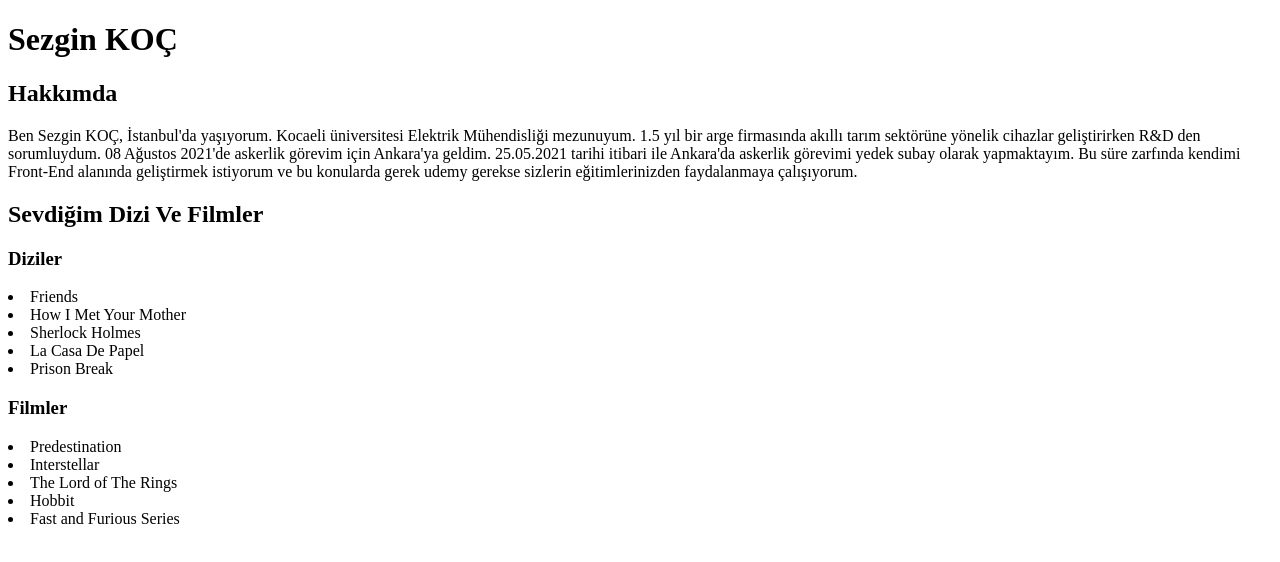
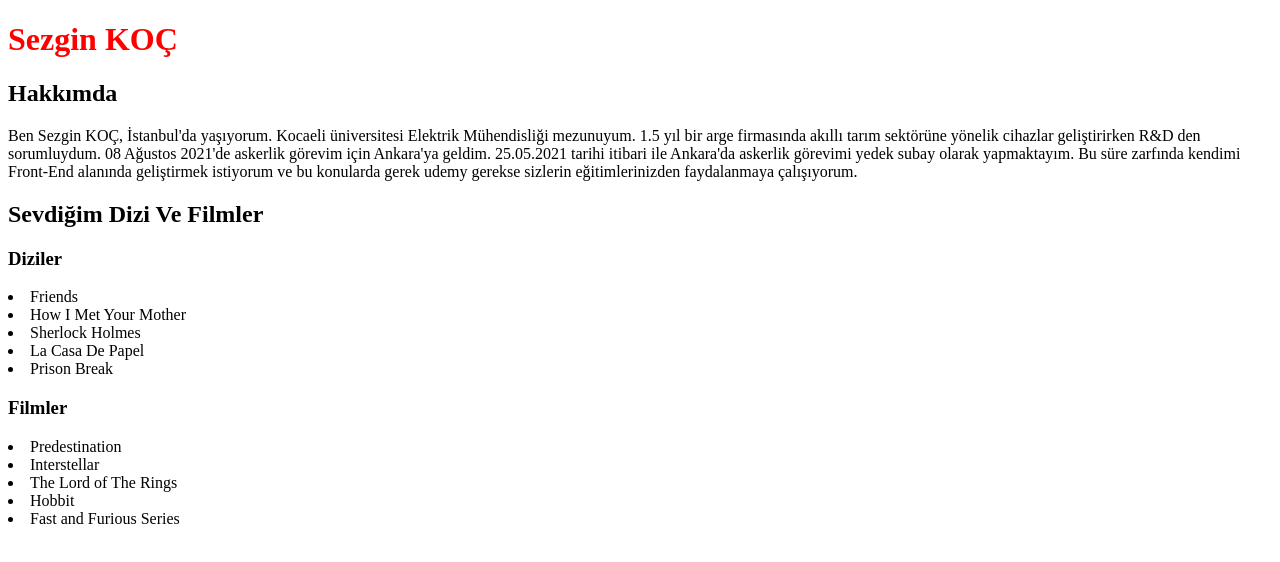
Before and after one commit to SezginKoc/Patika_FrontEnd_Challenge, a plain HTML site: page index.html in a window 1280 px wide. Drawn offline with Linux system fonts and the light colour scheme.

Commit message:
h1 başlık renk değişimi

```diff
--- a/index.html
+++ b/index.html
@@ -7,7 +7,7 @@
     <title>Patika HTML 1.Ödev</title>
 </head>
 <body>
-    <h1> Sezgin KOÇ </h1>
+    <h1 style="color: red;"> Sezgin KOÇ </h1>
 
 <h2>Hakkımda</h2>
 
```
